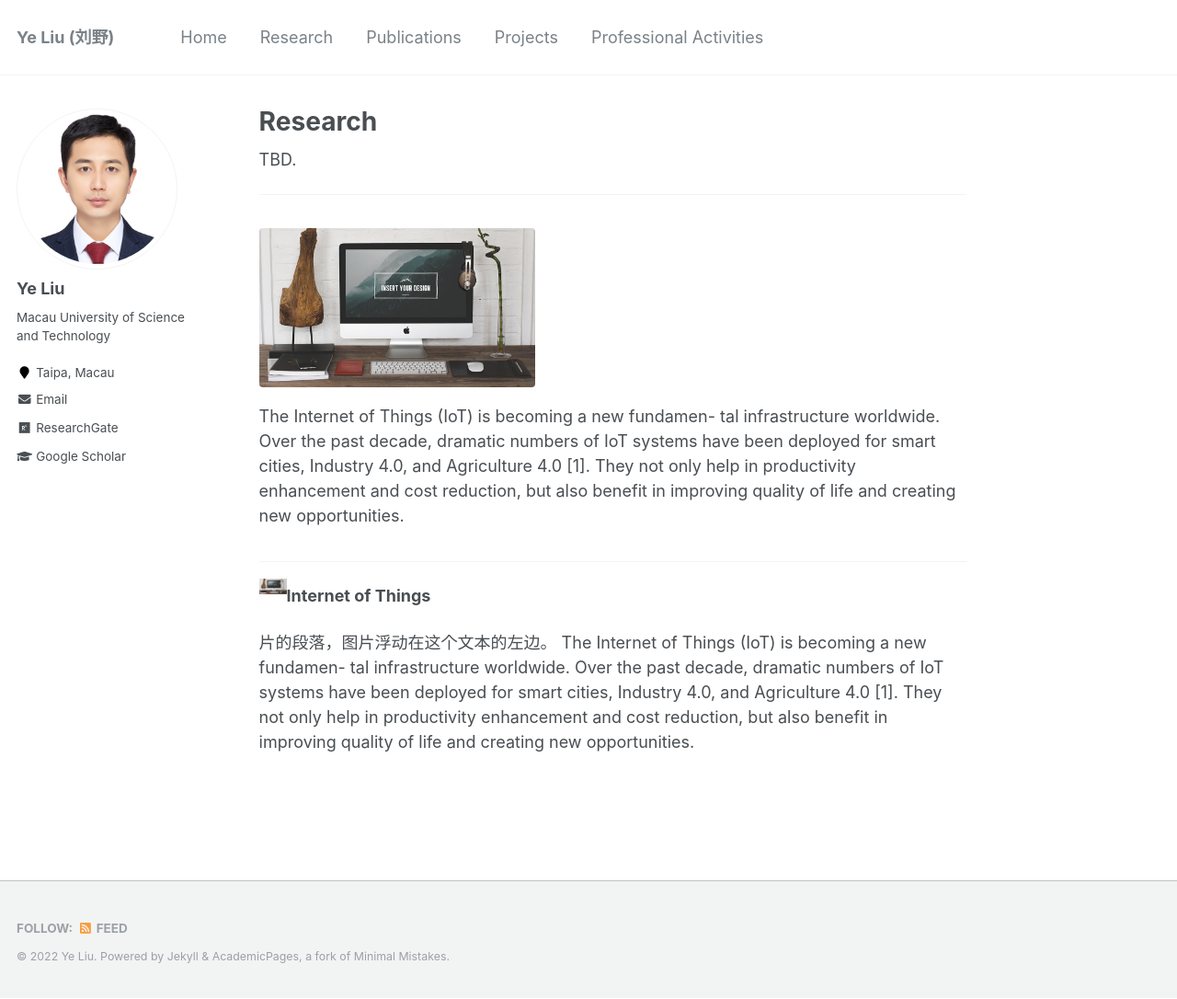
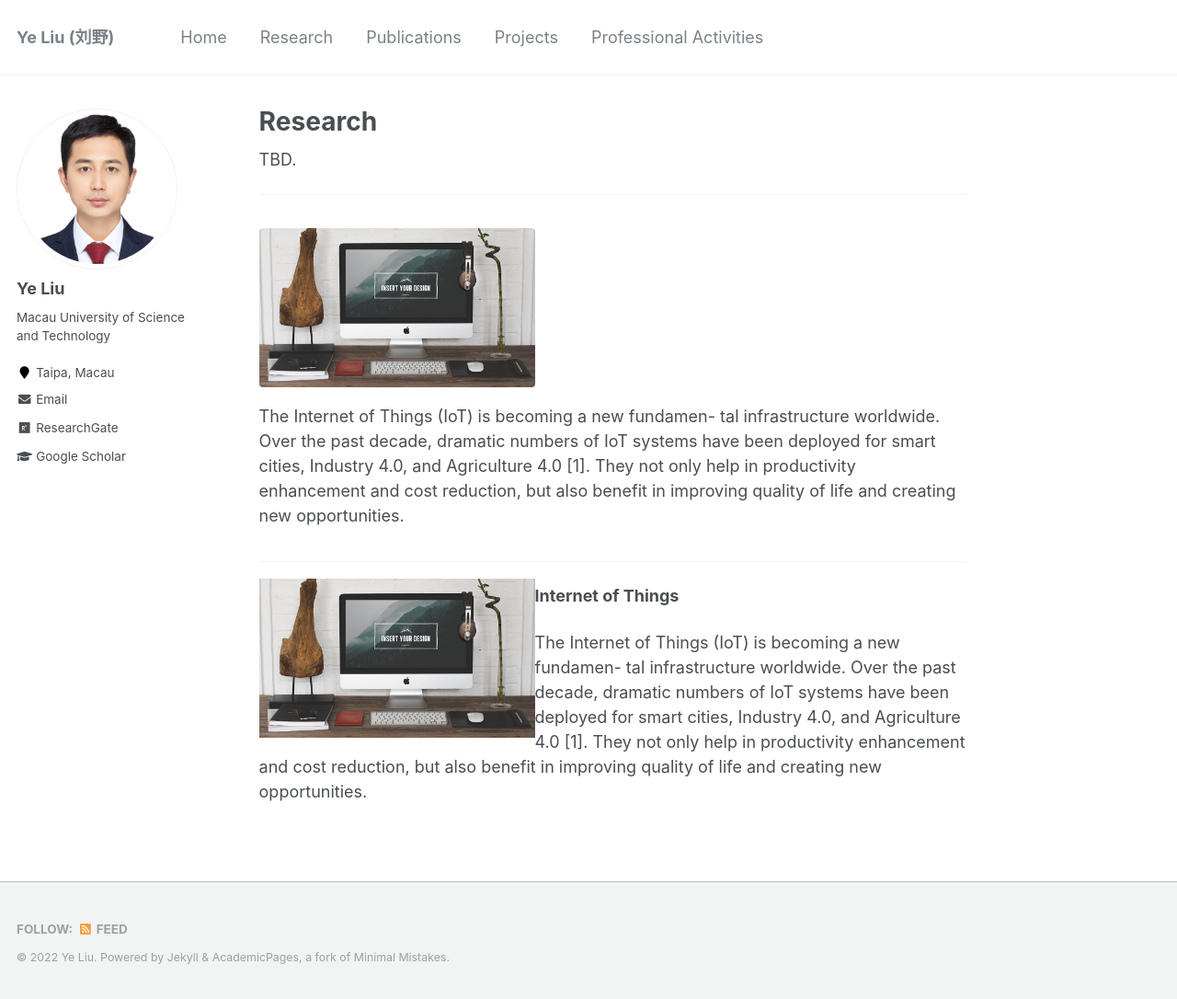
Before and after one commit to ChrisYe-Liu/chrisye-liu.github.io, a Jekyll site: the page built from _pages/research.md, in a window 1280 px wide and 1086 px high. Shown: the whole window at 92% size. Built offline with Jekyll 4.4.1, drawn with Linux system fonts in a browser that asks for light colours.

Commit message:
Update research.md

```diff
--- a/_pages/research.md
+++ b/_pages/research.md
@@ -17,10 +17,10 @@
 
 ------
 <p>
-<img src="/images/foo-bar-identity.jpg" alt="" style="float:left" width="30" height="100">
+<img src="/images/foo-bar-identity.jpg" alt="" style="float:left" width="300" height="250">
 </p>
 
 **Internet of Things**
 
-片的段落，图片浮动在这个文本的左边。
+
 The Internet of Things (IoT) is becoming a new fundamen- tal infrastructure worldwide. Over the past decade, dramatic numbers of IoT systems have been deployed for smart cities, Industry 4.0, and Agriculture 4.0 [1]. They not only help in productivity enhancement and cost reduction, but also benefit in improving quality of life and creating new opportunities.
```
